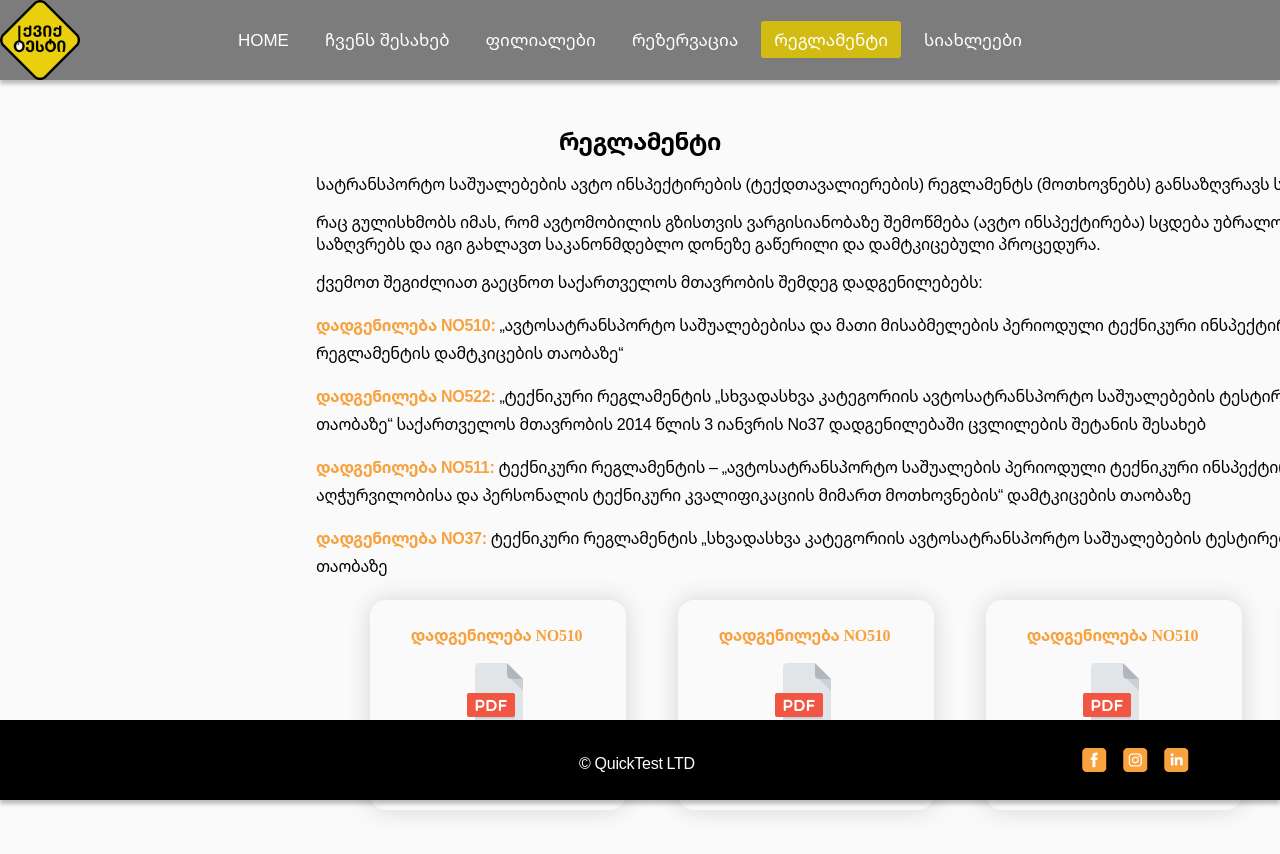
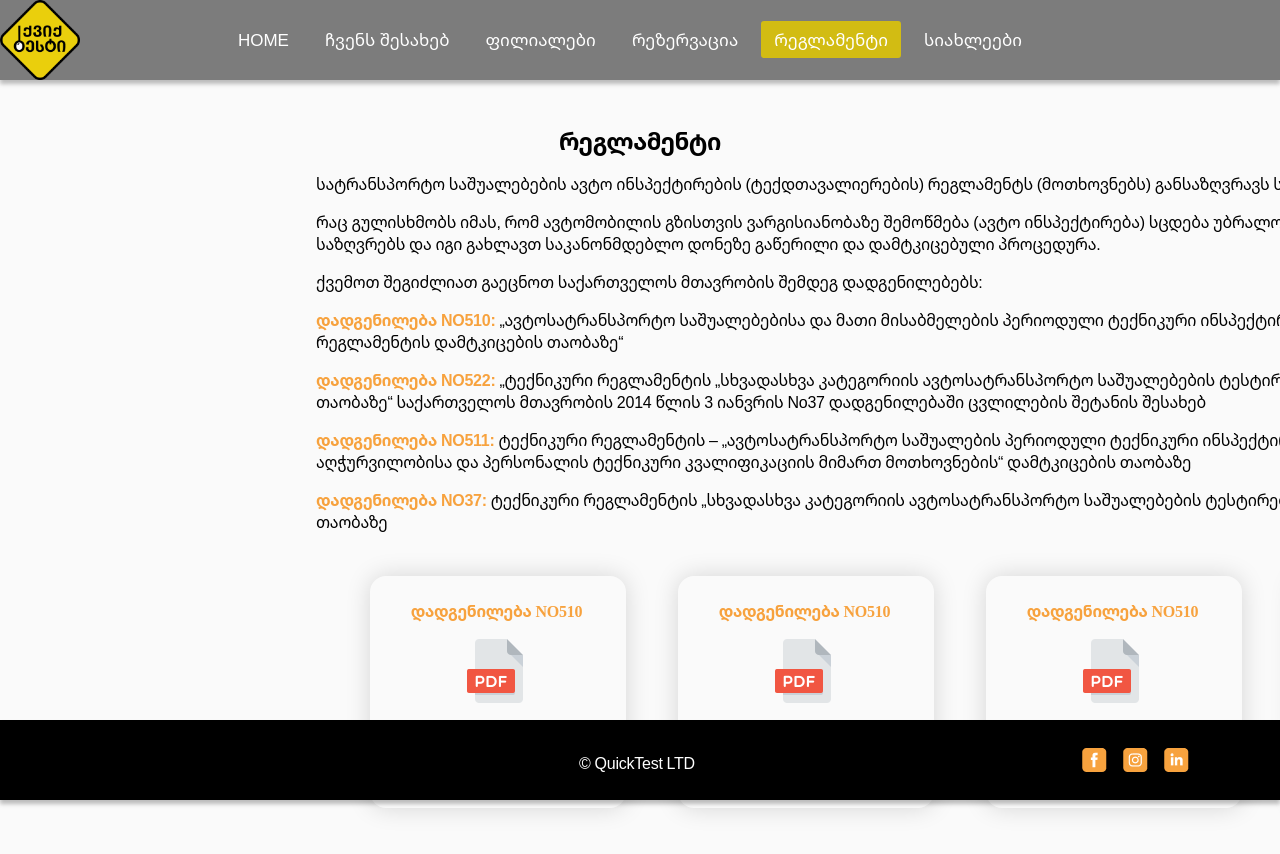
Before and after one commit to Khatuniko/QuickTest, an Angular app: page /regulation in a window 1280 px wide. Shown: the top 854 px of the page. Built offline with nearby package versions, Linux system fonts and the light colour scheme.

Commit message:
regulation card changes

```diff
--- a/src/app/module/main-pg/regulation/regulation.component.scss
+++ b/src/app/module/main-pg/regulation/regulation.component.scss
@@ -28,7 +28,7 @@
             .yellow__text {
                 color:var(--yellow-color);
                 font-weight: 600;
-                line-height: 33px;
+                // line-height: 33px;
                 letter-spacing: -0.015em;
                 font-size: var(--font-standard);
 
@@ -37,17 +37,17 @@
 
     }
 
-    .regulation__folders{
+    // .regulation__folders{
 
 
 
-    }
+    // }
 
     .regulation__cards {
         display: flex;
         justify-content: space-around;
         width:1180px;
-        margin-top:24px;
+        // margin-top:24px;
         margin-left: 130px;
         gap: 52px;
 
@@ -57,7 +57,7 @@
     .regulation__card {
         width: 256px;
         // height: 290px;
-        height: 210px;
+        height: 232px;
         padding: 24px;
         border-radius: 16px;
         gap: 36px;
```
